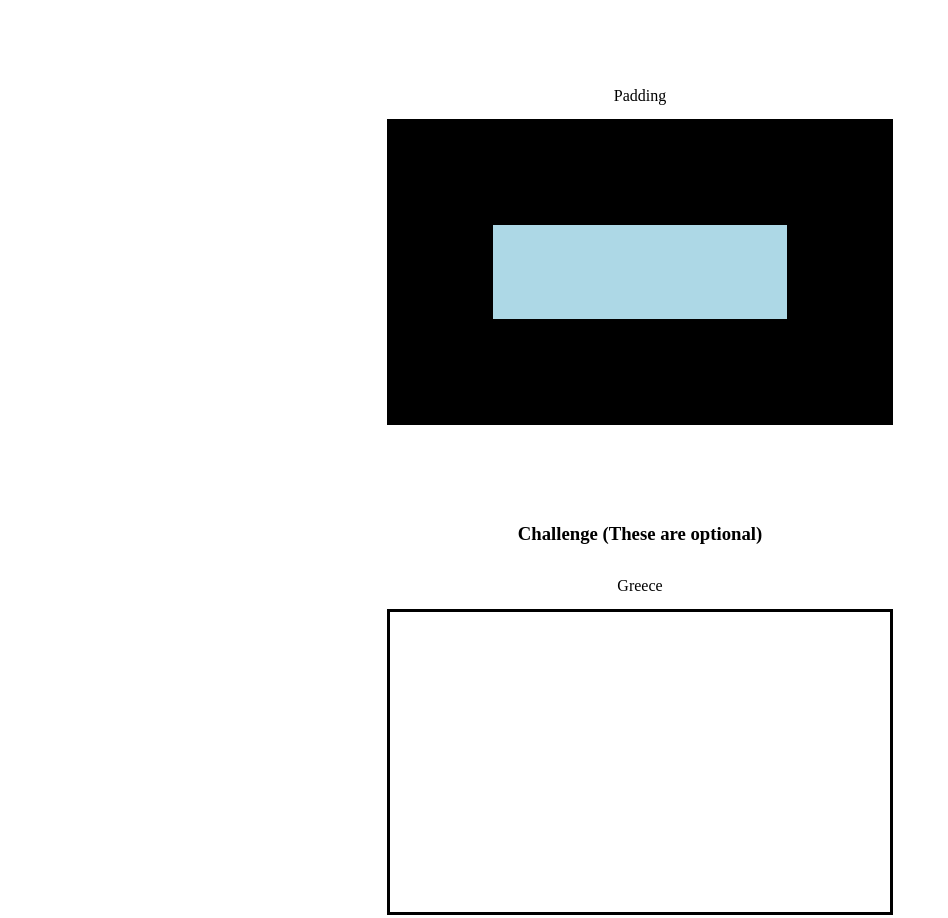
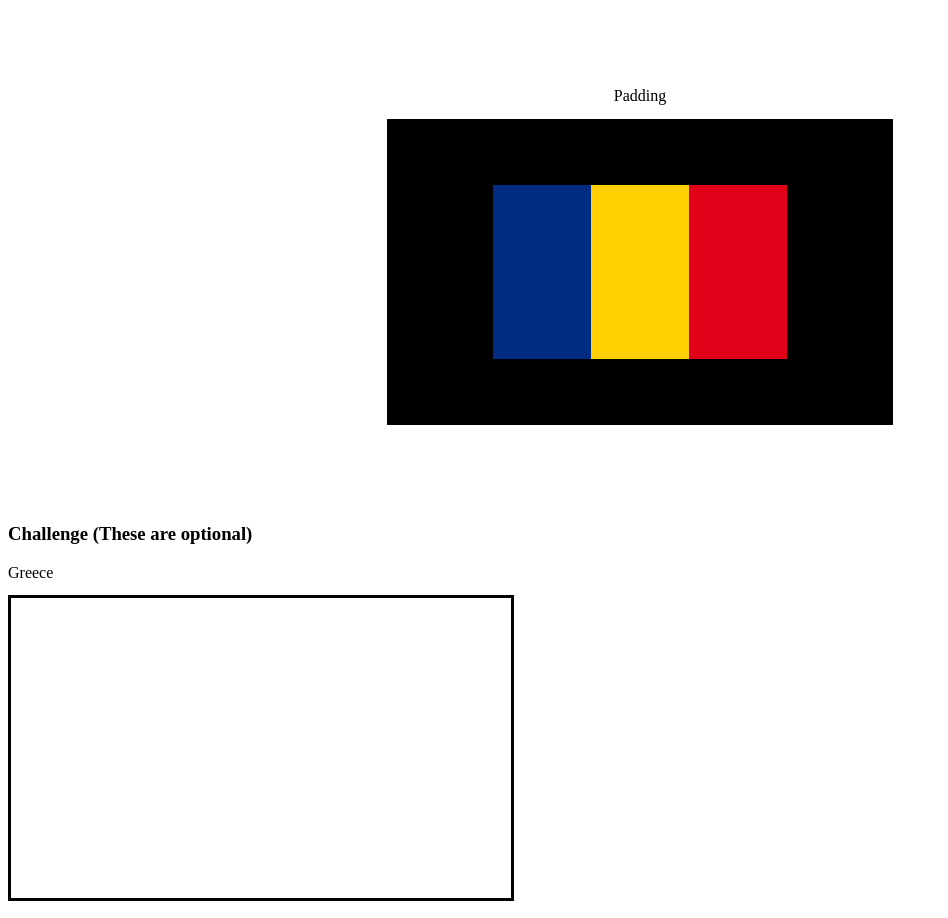
Before and after one commit to fullstack-decal-fa22/hw2-Boldcoyote, a plain HTML site: page index.html in a window 1280 px wide. Shown: the part 2664-3582 px from the top of the page, without its empty margins (0-948 px from the left). Drawn offline with Linux system fonts and the light colour scheme.

Commit message:
commit 3

```diff
--- a/index.html
+++ b/index.html
@@ -69,7 +69,12 @@
 
     <h2>Padding</h2>
     <div class="flag black">
-      <div class="flag padding-container"></div>
+      <div class="flag padding-container">
+        <div class="romania-blue threehoriz" style="height: 100%;"></div>
+        <div class="romania-yellow threehoriz" style="height: 100%;"></div>
+        <div class="romania-red threehoriz" style="height: 100%;"></div>
+        </div>
+      </div>
     </div>
 
     <h3>Challenge (These are optional)</h3>
--- a/styles.css
+++ b/styles.css
@@ -189,11 +189,12 @@ h2 {
 /* For padding practice */
 
 .padding-container {
+  display: flex;
   box-sizing: border-box;
   background-color: lightblue;
   background-clip: content-box, padding-box;
-  padding-top: 20%;
-  padding-right: 20%;
-  padding-bottom: 20%;
-  padding-left: 20%;
+  padding-top: 60px;
+  padding-right: 100px;
+  padding-bottom: 60px;
+  padding-left: 100px;
 }
```
